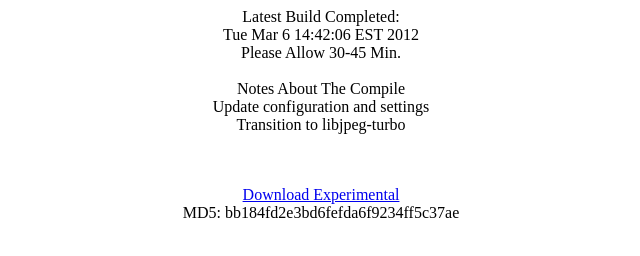
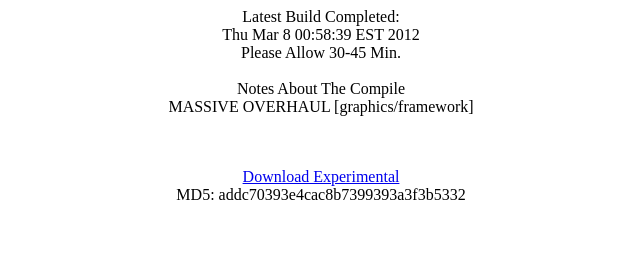
Before and after one commit to DarkCodedDragon/Twisted-Playground, a plain HTML site: page Mecha/TimeStamp.html in a window 1280 px wide. Shown: the whole page, without its empty margins (319-959 px from the left). Drawn offline with Linux system fonts and the light colour scheme.

Commit message:
Automated TimeStamp Update - Mecha

```diff
--- a/Mecha/TimeStamp.html
+++ b/Mecha/TimeStamp.html
@@ -12,19 +12,19 @@
 <center>
 Latest Build Completed:
 <br>
-Tue Mar  6 14:42:06 EST 2012
+Thu Mar  8 00:58:39 EST 2012
 <br>
 Please Allow 30-45 Min.
 <br>
 <br>
 Notes About The Compile
 <br>
-Update configuration and settings<br>Transition to libjpeg-turbo
+MASSIVE OVERHAUL [graphics/framework]
 <p></p>
 <br><br>
 <a href="http://db.tt/4i4d3nVA">Download Experimental</a>
 <br>
-MD5: bb184fd2e3bd6fefda6f9234ff5c37ae
+MD5: addc70393e4cac8b7399393a3f3b5332
 </center>
 </body>
 </html>
```
